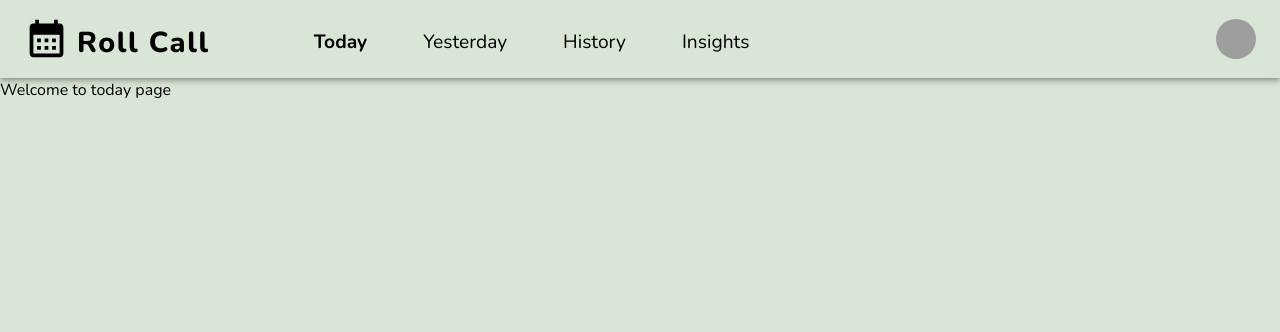
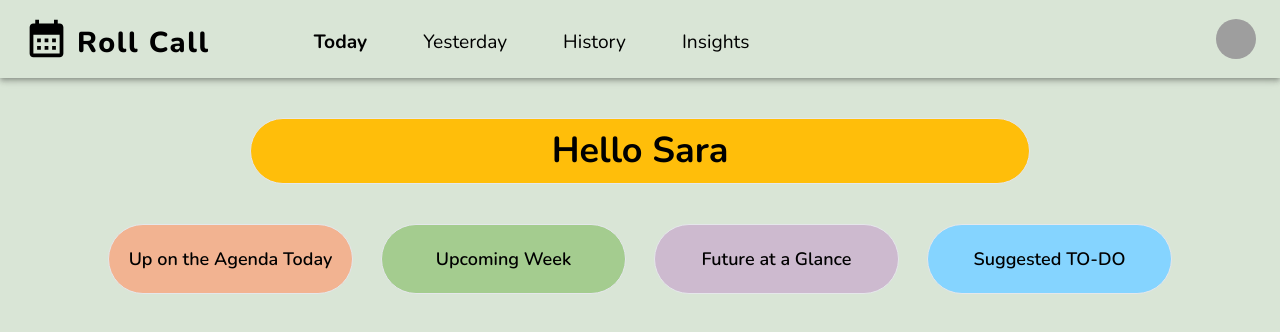
Before and after one commit to KarolinaTchiling/project-roll-call, a React (Vite) app in the folder frontend/: page /today in a window 1280 px wide. Shown: the top 332 px of the page. Built offline with nearby package versions, Linux system fonts and the light colour scheme; grey boxes are pictures that could not be loaded.

Commit message:
02--Basic implementation of summary containers in Today page

```diff
--- a/frontend/src/App.tsx
+++ b/frontend/src/App.tsx
@@ -19,7 +19,6 @@ function App() {
     <ThemeProvider theme={theme}>
         <Navbar/>
         <Routes>
-          <Route path="/" element={<SummaryPage />} />
           <Route path="/today" element={<TodayPage />} />
           <Route path="/yesterday" element={<YesterdayPage />} />
           <Route path="/history" element={<HistoryPage />} />
--- /dev/null
+++ b/frontend/src/components/SummaryBubble.tsx
@@ -0,0 +1,18 @@
+import React from 'react';
+
+interface SummaryBubbleProps {
+  name: string;
+  content: string;
+  backgroundColor?: string; // Add backgroundColor as an optional prop
+}
+
+const SummaryBubble: React.FC<SummaryBubbleProps> = ({ name, content, backgroundColor }) => {
+  return (
+    <div className="mx-2 border rounded-full" style={{ backgroundColor: backgroundColor || '#fff' }}>
+        <div className="my-5 text-lg text-center font-semibold">{name}</div>
+        <div className="mt-2 text-sm">{content}</div>
+    </div>
+  );
+};
+
+export default SummaryBubble;
--- a/frontend/src/pages/SummaryPage.tsx
+++ /dev/null
@@ -1,15 +0,0 @@
-import React from "react";
-import Button from '@mui/material/Button';
-
-
-function SummaryPage() {
-  return (
-    <div>
-        <br></br>
-        <Button>hello world</Button>
-
-    </div>
-  );
-}
-
-export default SummaryPage;
--- a/frontend/src/pages/TodayPage.tsx
+++ b/frontend/src/pages/TodayPage.tsx
@@ -1,11 +1,34 @@
-import React from 'react'
+import React from 'react';
+import SummaryBubble from '../components/SummaryBubble';
 
 const TodayPage = () => {
+  const data = [
+    { id: 1, name: 'Up on the Agenda Today', backgroundColor: '#F2B391', content: '' },
+    { id: 2, name: 'Upcoming Week', backgroundColor: '#A4CC8F', content: '' },
+    { id: 3, name: 'Future at a Glance', backgroundColor: '#CDBACF', content: '' },
+    { id: 4, name: 'Suggested TO-DO', backgroundColor: '#85D4FF', content: '' },
+  ];
+
   return (
-    <div>
-      Welcome to today page
+    <div className="px-[100px]">
+
+      <div className="bg-orange border rounded-full text-center mx-[150px] my-10">
+        <div className="text-4xl font-bold p-3"> Hello Sara</div>
+      </div>
+
+      <div className="grid gap-3" style={{ gridTemplateColumns: 'repeat(auto-fit, minmax(250px, 1fr))' }}>
+        {data.map((summary) => (
+          <div className="" key={summary.id}>
+            <SummaryBubble
+              name={summary.name}
+              content={summary.content}
+              backgroundColor={summary.backgroundColor}
+            />
+          </div>
+        ))}
+      </div>
     </div>
-  )
-}
+  );
+};
 
-export default TodayPage
+export default TodayPage;
--- a/frontend/tailwind.config.js
+++ b/frontend/tailwind.config.js
@@ -11,6 +11,7 @@ export default {
       },
       colors: {
         custombg: '#D9E5D6',
+        orange: '#FFBE0A',
       },
     },
   },
```
